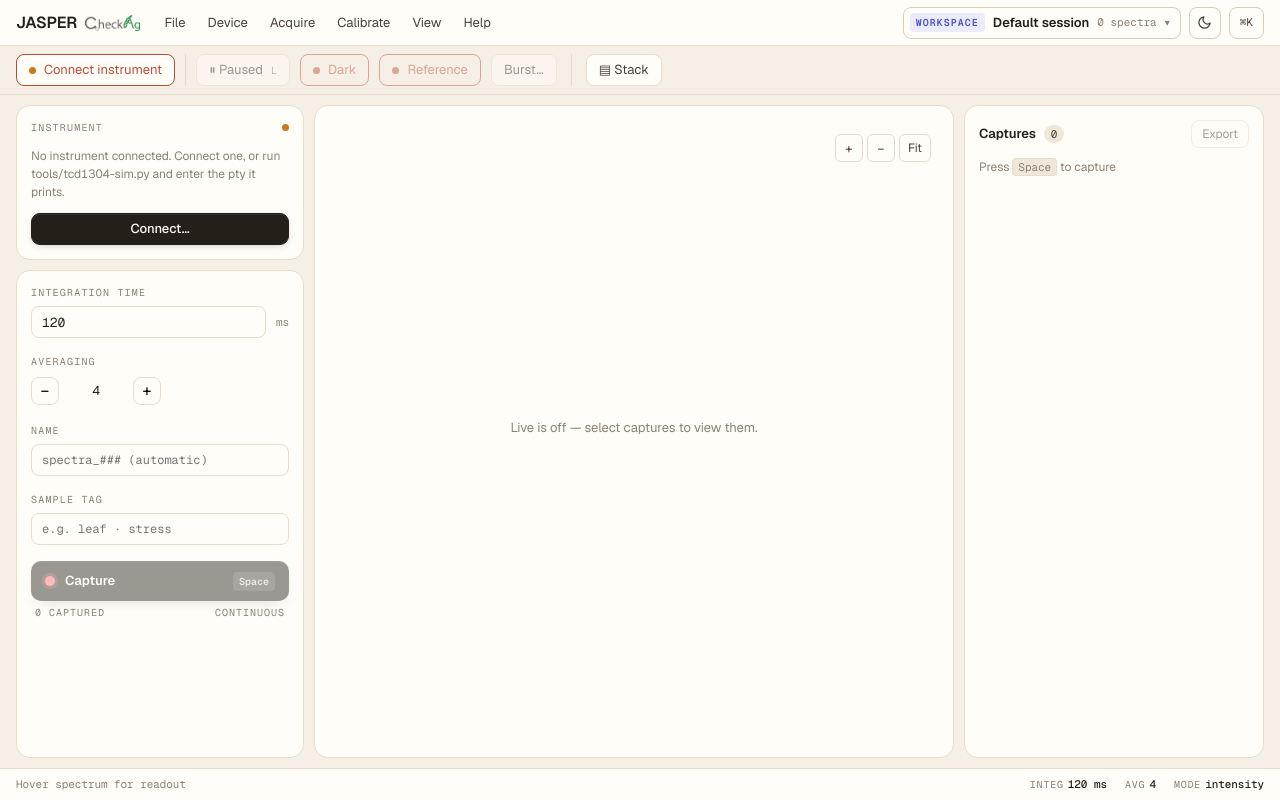
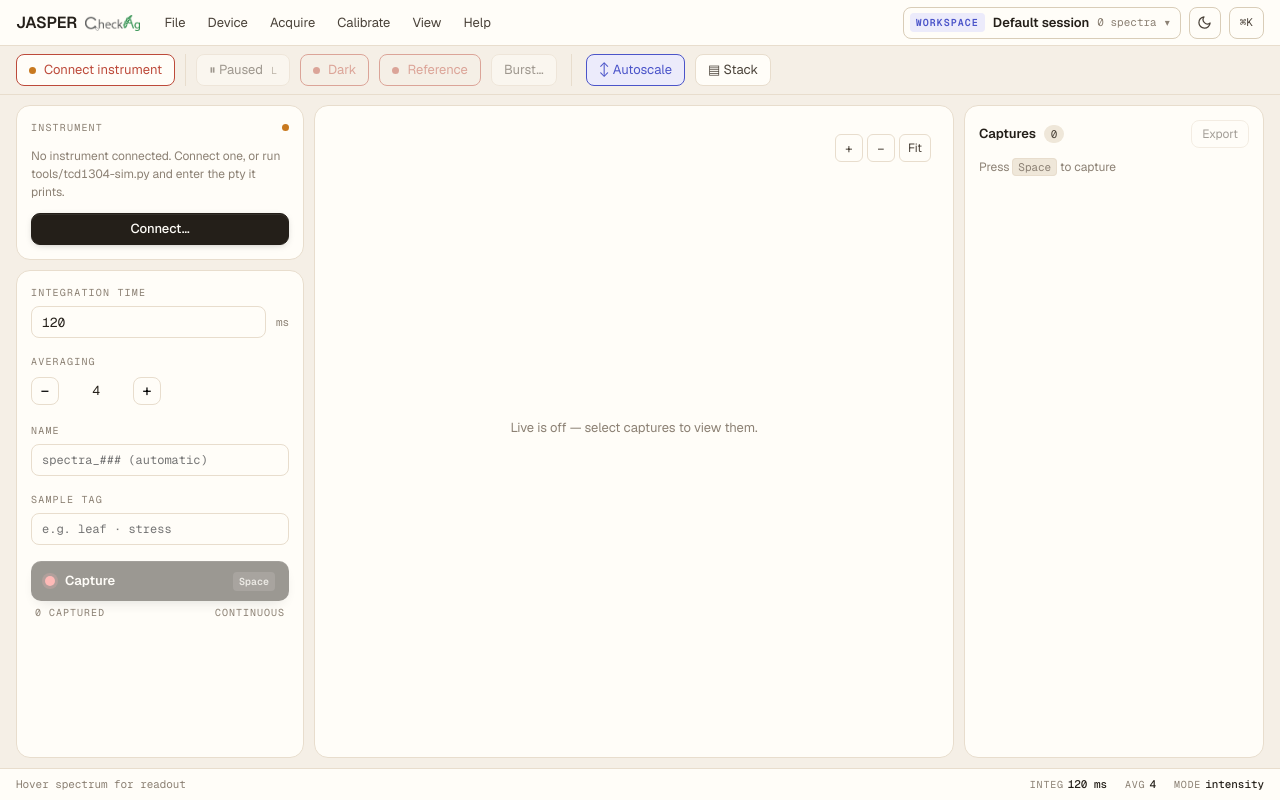
Before and after one commit to CheckAG/Jasper_UI, a React (Vite) app: page / in a window 1280 px wide. Built offline with nearby package versions, Linux system fonts and the light colour scheme.

Commit message:
[Jasper_ui](Mallik):add Y autoscale toggle that pins raw counts to the device full scale

```diff
--- a/src/components/layout/ToolboxScreen.tsx
+++ b/src/components/layout/ToolboxScreen.tsx
@@ -61,7 +61,7 @@ function PlotBanners() {
 }
 
 export function ToolboxScreen() {
-  const { params, paused, liveSpectrum, setCursor } = useAcqStore();
+  const { params, paused, liveSpectrum, setCursor, deviceMeta } = useAcqStore();
   const { captures, selectedIds } = useSessionStore();
   // Only the user-selected captures are overlaid, so the default view is one clean live trace.
   const overlay = captures.filter(c => selectedIds.includes(c.id));
@@ -91,6 +91,7 @@ export function ToolboxScreen() {
             liveSpectrum={liveSpectrum}
             onCursor={setCursor}
             paused={paused}
+            fullScale={deviceMeta?.maxIntensity}
           />
         </section>
 
--- a/src/components/layout/menus.ts
+++ b/src/components/layout/menus.ts
@@ -65,6 +65,8 @@ export function buildMenus(): Menu[] {
         action: acq.calHeld.reference || acq.liveSpectrum ? () => { acq.toggleCal('reference'); } : undefined,
         hint: 'No spectrum on the plot yet' },
       '-',
+      { label: acq.params.lockAxes ? 'Autoscale Y axis' : 'Full-scale Y axis',
+        action: () => acq.setParam('lockAxes', !acq.params.lockAxes) },
       { label: acq.params.stack ? 'Overlay traces' : 'Stack traces',
         action: () => acq.setParam('stack', !acq.params.stack) },
       { label: ses.selectedIds.length ? 'Hide all captures' : 'Show all captures',
--- a/src/spectrum/LiveSpectrum.tsx
+++ b/src/spectrum/LiveSpectrum.tsx
@@ -69,10 +69,11 @@ interface LiveSpectrumProps {
   liveSpectrum?: Spectrum | null; // from acqStore (real stream); null → local fallback
   onCursor?:     (c: CursorState | null) => void;
   paused:        boolean;
+  fullScale?:    number;          // device max_intensity; the y-range when autoscale is off
 }
 
 export function LiveSpectrum({
-  params, captures, liveSpectrum, onCursor, paused,
+  params, captures, liveSpectrum, onCursor, paused, fullScale,
 }: LiveSpectrumProps) {
   const canvasRef = useRef<HTMLCanvasElement>(null);
   const wrapRef   = useRef<HTMLDivElement>(null);
@@ -87,6 +88,7 @@ export function LiveSpectrum({
   const capturesRef = useRef(captures); capturesRef.current = captures;
   const liveRef     = useRef(liveSpectrum); liveRef.current  = liveSpectrum ?? null;
   const pausedRef   = useRef(paused);   pausedRef.current   = paused;
+  const fullScaleRef = useRef(fullScale); fullScaleRef.current = fullScale;
   const onCursorRef = useRef(onCursor); onCursorRef.current = onCursor;
   const cursorXRef  = useRef<number | null>(null);
   // Zoom window in data units; null = fit to data. Lives across frames, so the
@@ -214,6 +216,12 @@ export function LiveSpectrum({
           yMin = Math.floor((lo - pad) / step) * step;
           yMax = Math.ceil((hi + pad) / step) * step;
         }
+      }
+      // Autoscale off (lockAxes): raw counts span the sensor's whole range.
+      // Other units have no device-defined range, so they keep autoscaling.
+      const counts = live ? live.units === 'counts' || live.units === 'counts_d' : true;
+      if (params.lockAxes && fullScaleRef.current && counts) {
+        yMin = 0; yMax = fullScaleRef.current;
       }
 
       // The full data extent, before zoom. Pixel ticks and the cursor index
--- a/src/workspaces/acquire/ModeStrip.tsx
+++ b/src/workspaces/acquire/ModeStrip.tsx
@@ -98,6 +98,13 @@ export function ModeStrip() {
 
       <div style={{ width: 1, alignSelf: 'stretch', background: 'var(--line)', margin: '0 4px' }} />
 
+      {/* Y autoscale; off pins raw counts to the sensor's 0..max_intensity */}
+      <button onClick={() => setParam('lockAxes', !params.lockAxes)} style={chipBtn(!params.lockAxes)}
+        title={params.lockAxes ? `Y axis fixed at 0–${deviceMeta?.maxIntensity ?? 'full scale'} counts; click to autoscale`
+                               : 'Y axis autoscales to the data; click to show the full count range'}>
+        ↕ Autoscale
+      </button>
+
       {/* Stack toggle — color-coded vertical offset of selected spectra */}
       <button onClick={() => setParam('stack', !params.stack)} style={chipBtn(params.stack)}
         title="Stack selected spectra with vertical offset">
```
